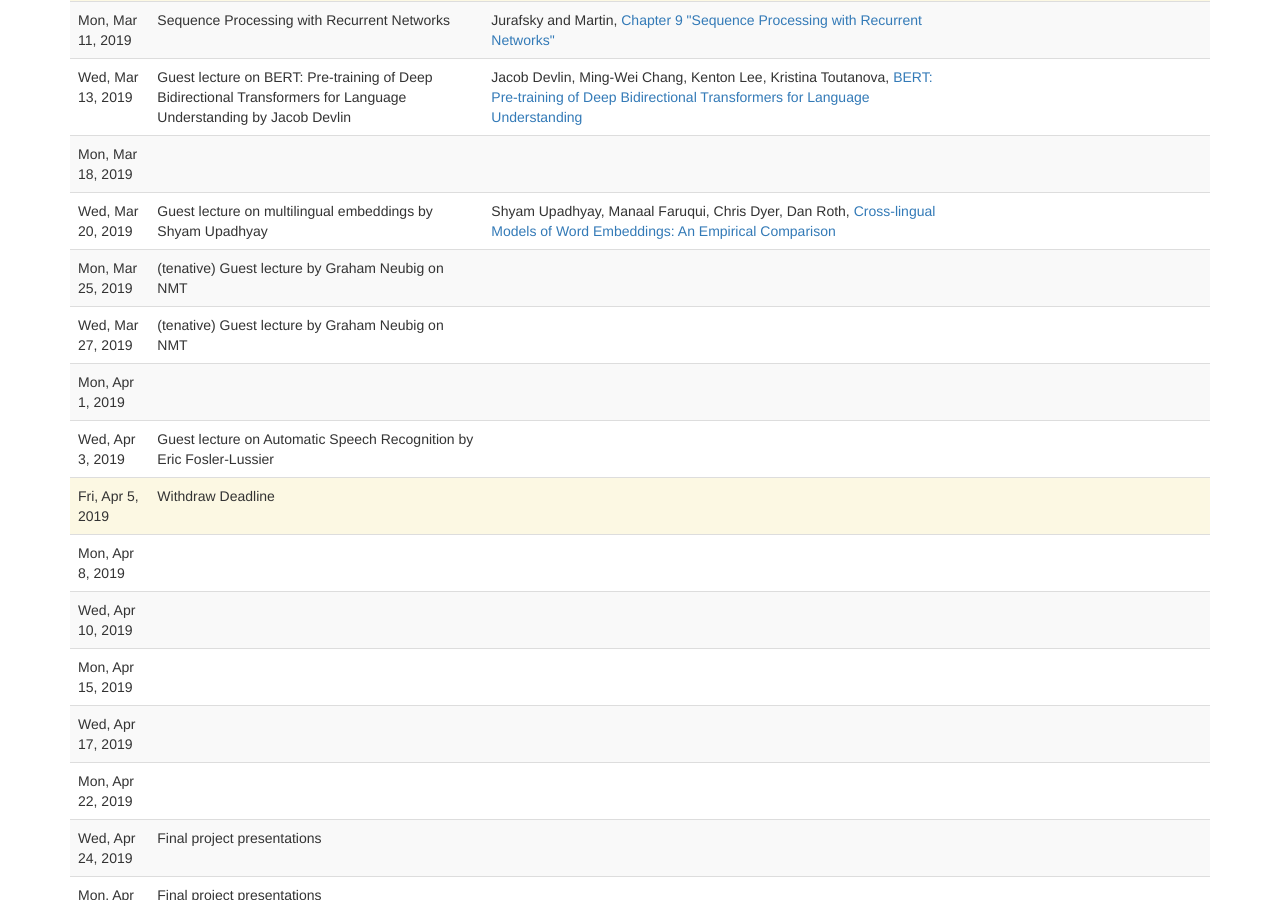
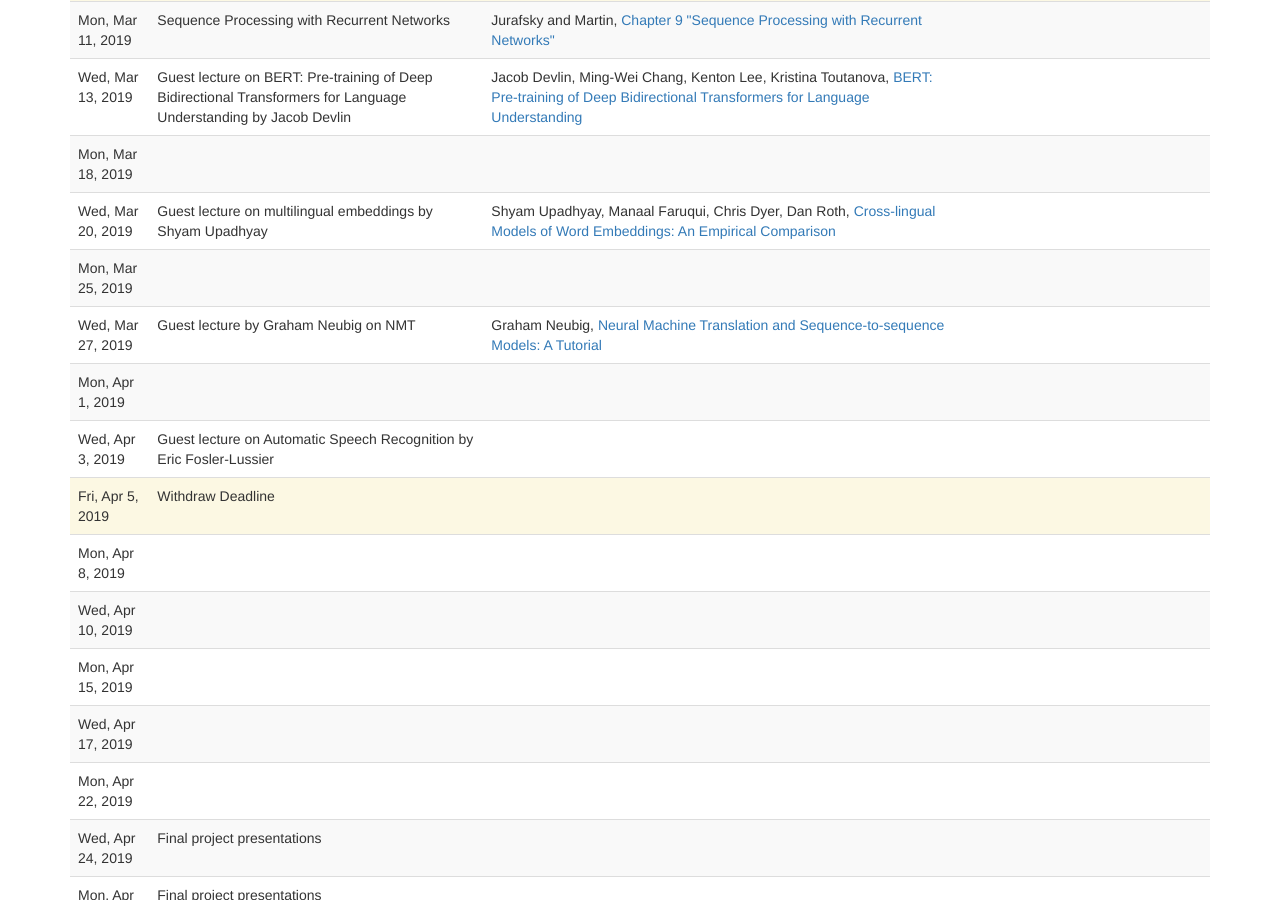
Before and after one commit to computational-linguistics-class/computational-linguistics-class.github.io, a Jekyll site: the page built from lectures.md, in a window 1280 px wide and 900 px high, scrolled down 1849 px. Built offline with Jekyll 4.4.1, drawn with Linux system fonts in a browser that asks for light colours; nearby versions of some CDN libraries; a script that is not in the unit is left out.

Commit message:
Confirmed Graham's lecture date

```diff
--- a/_data/lectures.yaml
+++ b/_data/lectures.yaml
@@ -288,15 +288,19 @@
 -
   date: 2019-03-25
   slides:
-  title: (tenative) Guest lecture by Graham Neubig on NMT
+  title:
   slides_credit:
   readings:
 -
   date: 2019-03-27
   slides:
-  title: (tenative) Guest lecture by Graham Neubig on NMT
-  slides_credit:
+  title: Guest lecture by Graham Neubig on NMT
+  slides_credit: Graham Neubig
   readings:
+    -
+      title: Neural Machine Translation and Sequence-to-sequence Models&colon; A Tutorial
+      authors: Graham Neubig
+      url: https://arxiv.org/abs/1703.01619
 -
   date: 2019-04-01
   slides:
```
